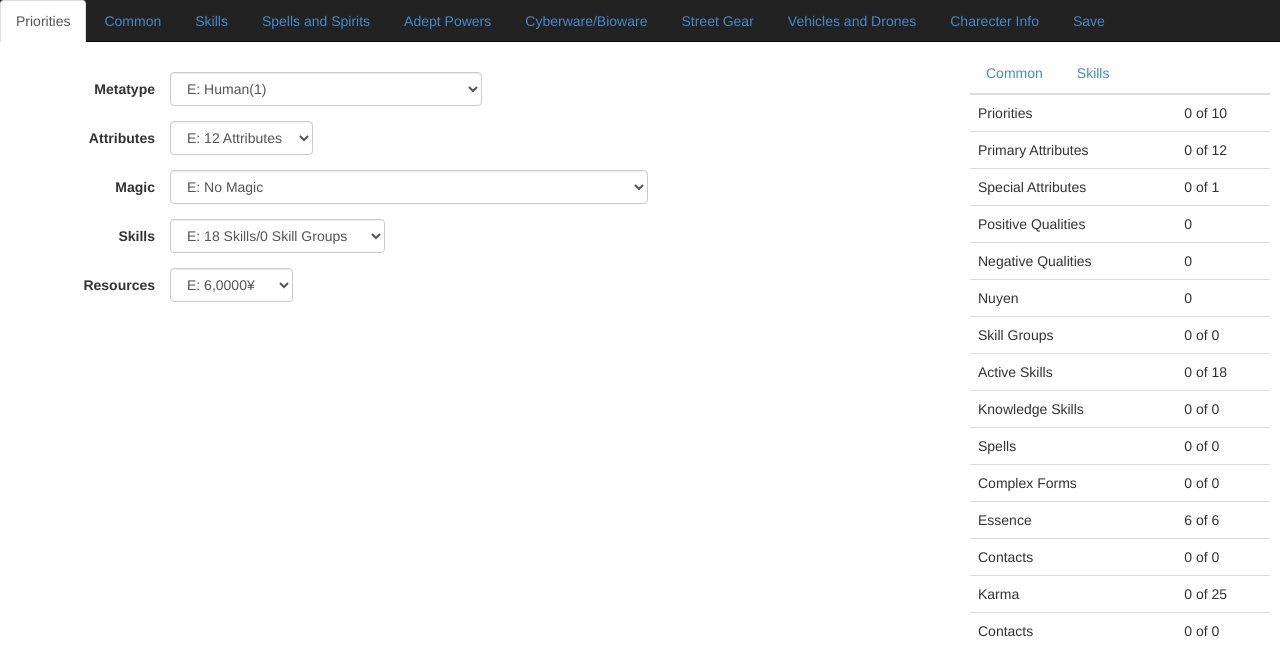
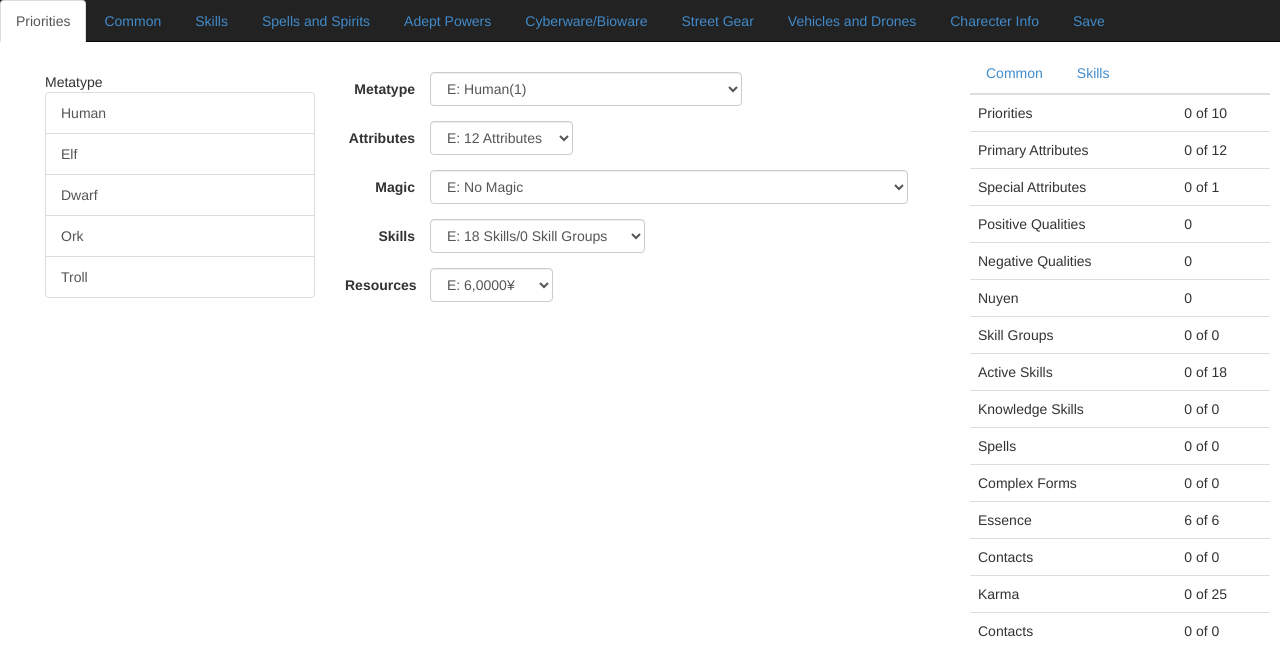
Before and after one commit to albertwohletz/wiz, a Django app: page / in a window 1280 px wide. Shown: the top 648 px of the page. Run offline with Django 3.2, Linux system fonts and the light colour scheme; data that the repository does not hold is empty; some libraries are stand-ins or nearby versions.

Commit message:
meta priority descriptions

```diff
--- a/Frontend/static/css/main_style.css
+++ b/Frontend/static/css/main_style.css
@@ -37,3 +37,6 @@
 .positive-qualities{
     overflow: scroll;
 }
+.popover{
+    width: 100%;
+}
--- a/Frontend/static/js/priorities.js
+++ b/Frontend/static/js/priorities.js
@@ -1,5 +1,6 @@
 // Priorities click handlers
 $(function(){
+	$('.meta').popover()
 	$(".priority").change(function(){
 		var sum = 0
 		$('.priority>option:selected').each(function(){
--- a/templates/priorities.html
+++ b/templates/priorities.html
@@ -1,4 +1,15 @@
 <div role="tabpanel" class="tab-pane active" id="priorities">
+	<div class='col-sm-4'>
+		Metatype
+		<div class="list-group">
+		  <a href="#" class="list-group-item meta" data-toggle="popover" data-trigger="focus" data-content="+1 EDG">Human</a>
+		  <a href="#" class="list-group-item meta" data-toggle="popover" data-trigger="focus" data-content="+1 AGI +2 CHA.  Low-Light Vision">Elf</a>
+		  <a href="#" class="list-group-item meta" data-toggle="popover" data-trigger="focus" data-content="+2 BOD -1 REA +2 STR +1 WIL. +2 dice for pathogen and toxin resistance, +20% increased Lifestyle cost">Dwarf</a>
+		  <a href="#" class="list-group-item meta" data-toggle="popover" data-trigger="focus" data-content="+3 BOD +2 STR -1 LOG -1 CHA.  Low-Light Vision">Ork</a>
+		  <a href="#" class="list-group-item meta" data-toggle="popover" data-trigger="focus" data-content="+4 BOD -1 AGI +4 STR -1 LOG -1 INT -2 CHA.  Thermographic Vision, +1 Reach, +1 dermal armor, +100% increased Lifestyle costs">Troll</a>
+		</div>
+	</div>
+	<div class='col-sm-8'>
 		<form class="form-horizontal">
 			<div class="form-group form-inline">
 				<label for="metatype" class="col-sm-2 control-label">Metatype</label>
@@ -52,3 +63,4 @@
 			</div>
 		</form>
 	</div>
+</div>
```
Lines whose indentation alone changed are shown as unchanged.
